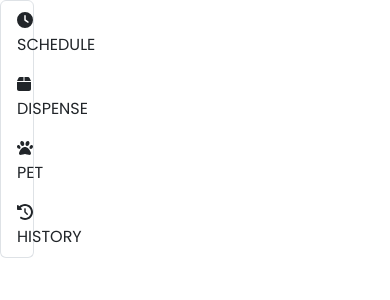
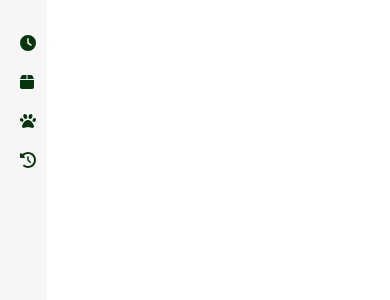
Before and after one commit to Pet-Feeder-SEP4/PetFeeder, a React (Create React App) app in the folder Fronted/pet-feeder/: page /SideBar in a window 390 px wide. Shown: the top 300 px of the page. Built offline with nearby package versions, Linux system fonts and the light colour scheme.

Commit message:
PFF-39 #time 1h responsivness, some styling

```diff
--- a/Fronted/pet-feeder/src/components/SideBar/SideBar.css
+++ b/Fronted/pet-feeder/src/components/SideBar/SideBar.css
@@ -1,18 +1,24 @@
 .list-group-item{
- color:#06350D;
- font-family: 'Poppins', sans-serif;
+  color:#06350D !important;
+  font-family: 'Poppins', sans-serif ;
+  outline: 0 !important;
+  border: none !important;
+
 
 }
 .list-group-item:hover {
-    background-color: #e9ebec; /* Change background color on hover */
-    color: #333; /* Change text color on hover */
+    background-color: #ffffff !important; /* Change text color on hover */
+    outline: none !important;
+
   }
 
   .sidebar {
-    width: 8vw;
+    width: 12vw;
     height: 100vh;
+    background-color: #f6f6f6;
+
 }
 
 .list-group{
-    outline: none;
+  outline-color: black;
 }
--- a/Fronted/pet-feeder/src/components/SideBar/SideBar.js
+++ b/Fronted/pet-feeder/src/components/SideBar/SideBar.js
@@ -5,21 +5,24 @@ import { faClock, faBox, faPaw, faHistory } from '@fortawesome/free-solid-svg-ic
 import './SideBar.css';
 
 function SideBar() {
-
     return (
-        <div className="sidebar" >
-            <ul className="list-group"  >
-                <Link to="/schedule/:petFeederId" className="list-group-item" >
-                    <FontAwesomeIcon icon={faClock} className='me-2 ' /> SCHEDULE
+        <div className="sidebar ">
+            <ul className="list-group ms-1">
+                <Link to="/schedule/:petFeederId" className="list-group-item mt-4" style={{ backgroundColor: "#f6f6f6" }}>
+                    <FontAwesomeIcon icon={faClock} className='me-2' />
+                    <span className="d-none d-xl-inline">SCHEDULE</span>
                 </Link>
-                <Link to="/" className="list-group-item">
-                    <FontAwesomeIcon icon={faBox} className='me-2'  /> DISPENSE
+                <Link to="/" className="list-group-item " style={{ backgroundColor: "#f6f6f6" }}> {/* add correct path */}
+                    <FontAwesomeIcon icon={faBox} className='me-2' />
+                    <span className="d-none d-xl-inline">DISPENSE</span>
                 </Link>
-                <Link to="/" className="list-group-item">
-                    <FontAwesomeIcon icon={faPaw} className='me-2' /> PET
+                <Link to="/" className="list-group-item " style={{ backgroundColor: "#f6f6f6" }}> {/* add correct path */}
+                    <FontAwesomeIcon icon={faPaw} className='me-2' />
+                    <span className="d-none d-xl-inline">PET</span>
                 </Link>
-                <Link to="/" className="list-group-item">
-                    <FontAwesomeIcon icon={faHistory} className='me-2'  /> HISTORY
+                <Link to="/" className="list-group-item " style={{ backgroundColor: "#f6f6f6" }}> {/* add correct path */}
+                    <FontAwesomeIcon icon={faHistory} className='me-2' />
+                    <span className="d-none d-xl-inline">HISTORY</span>
                 </Link>
             </ul>
         </div>
```
